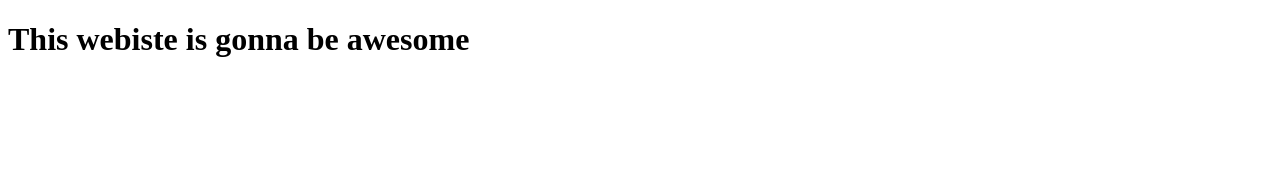
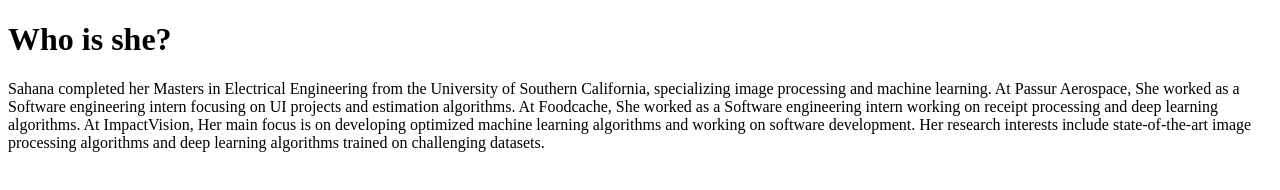
Before and after one commit to Sahanave/Sahanave.github.io, a plain HTML site: page index.html in a window 1280 px wide. Drawn offline with Linux system fonts and the light colour scheme.

Commit message:
Update index.html

```diff
--- a/index.html
+++ b/index.html
@@ -4,6 +4,14 @@
     <title>Sahana Venkatesh</title>
   </head>
   <body>
-    <h1>This webiste is gonna be awesome </h1>
+    <h1>Who is she? </h1>
+    <p>Sahana completed her Masters in Electrical Engineering from the University of Southern California,
+      specializing image processing and machine learning. At Passur Aerospace, She worked as a Software
+      engineering intern focusing on UI projects and estimation algorithms. At Foodcache, She worked as
+      a Software engineering intern working on receipt processing and deep learning algorithms.
+      At ImpactVision, Her main focus is on developing optimized machine learning algorithms and
+      working on software development. Her research interests include state-of-the-art image processing
+      algorithms and deep learning algorithms trained on challenging datasets.</p>
+
   </body>
 </html>
```
